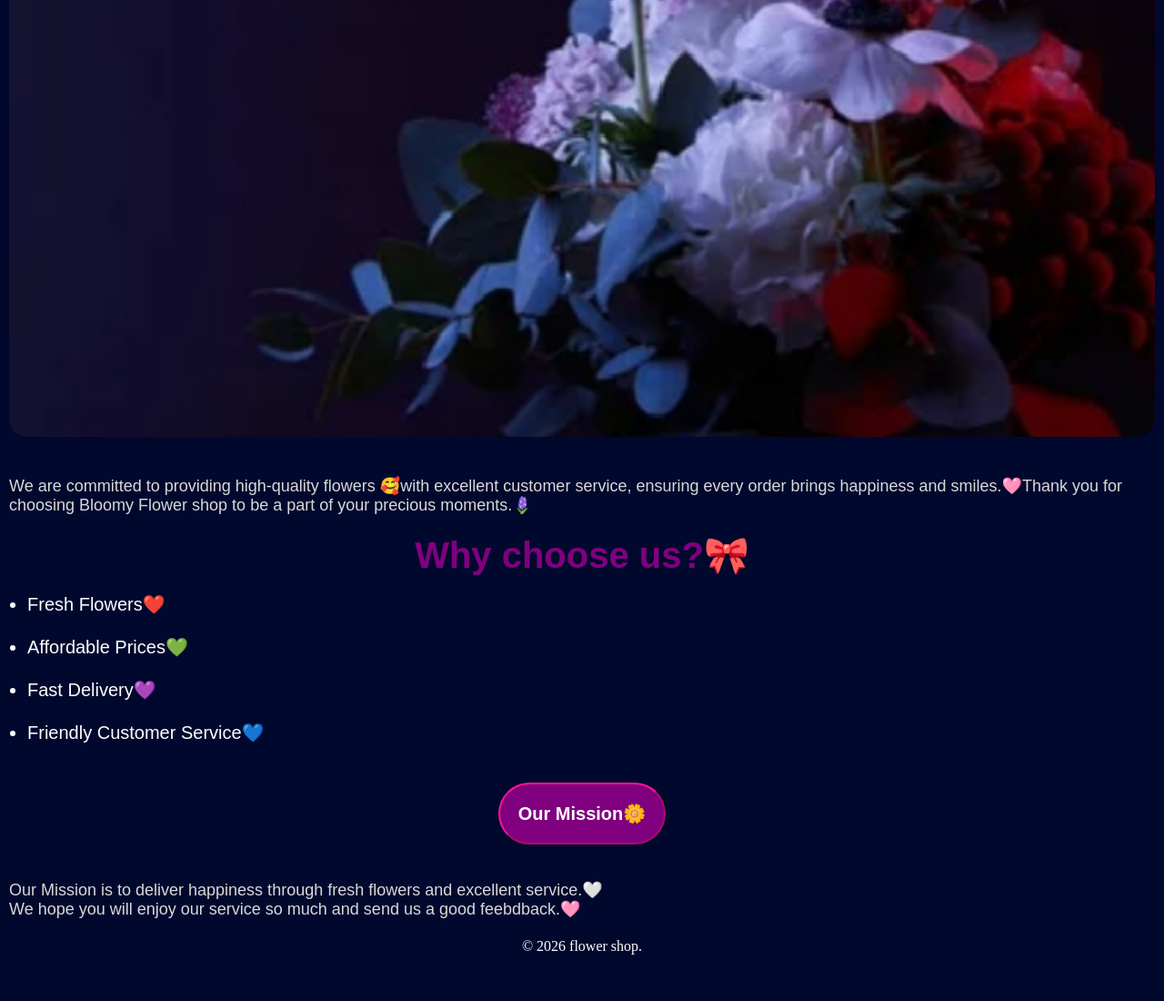
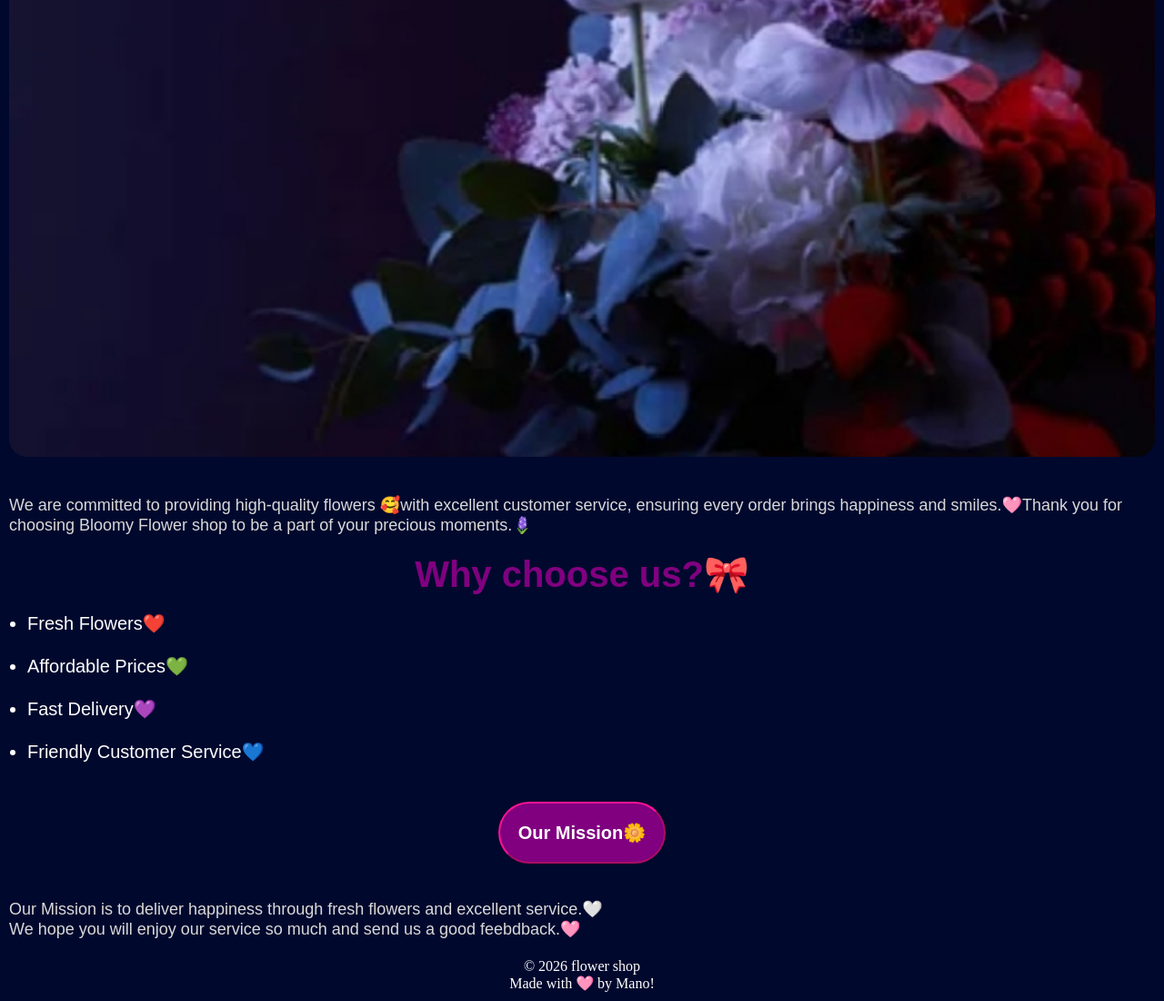
Before and after one commit to shoaibjabbar049-cmd/Bloomy_flower_shop, a plain HTML site: page about.html in a window 1280 px wide. Shown: the part 1204-2304 px from the top of the page at 91% size. Before the commit the page ends 2263 px from the top, so only its background shows below. Drawn offline with Linux system fonts and the light colour scheme.

Commit message:
Add files via upload

```diff
--- a/about.html
+++ b/about.html
@@ -28,7 +28,7 @@
 <body>
 <div class="container">
 <h1> About us!💟 </h1>
-<p> Welcome to Flower Paradise!🌷 We believe that flowers make every moment more beautiful and meaningful. ⭐Our shop offers a fresh collection of flowers🌷, elegant bouquets, and floral arrangements for birthdays, weddings, anniversaries, and every special occasion😍.<br>
+<p> Welcome to Flower Paradise!🌷 We believe that flowers make every moment more beautiful and meaningful. ⭐Our shop offers a fresh collection of flowers🌷, elegant bouquets, and floral arrangements for birthdays, weddings, anniversaries, and every special occasion😍.<br><br>
 <img src="Image_1782782984.jpg" alt="Flowers"><br><br>
 We are committed to providing high-quality flowers 🥰with excellent customer service, ensuring every order brings happiness and smiles.🩷Thank you for choosing Bloomy Flower shop to be a part of your precious moments.🪻</p>
 <h2> Why choose us?🎀</h2><br>
@@ -41,7 +41,7 @@ We are committed to providing high-quality flowers 🥰with excellent customer s
 </ul>
 <button> Our Mission🌼</button>
 <p> Our Mission is to deliver happiness through fresh flowers and excellent service.🤍<br> We hope you will enjoy our service so much and send us a good feebdback.🩷 </p>
-<footer style="text-align:center;">© 2026 flower shop. </footer>
+<footer style="text-align:center;">© 2026 flower shop<br> Made with 🩷 by Mano!</footer>
 </div>
 </body>
 </html>
```
Also changed, not shown: contact.html (+1 -1 lines), index.html (+1 -1 lines), product.html (+1 -1 lines).
